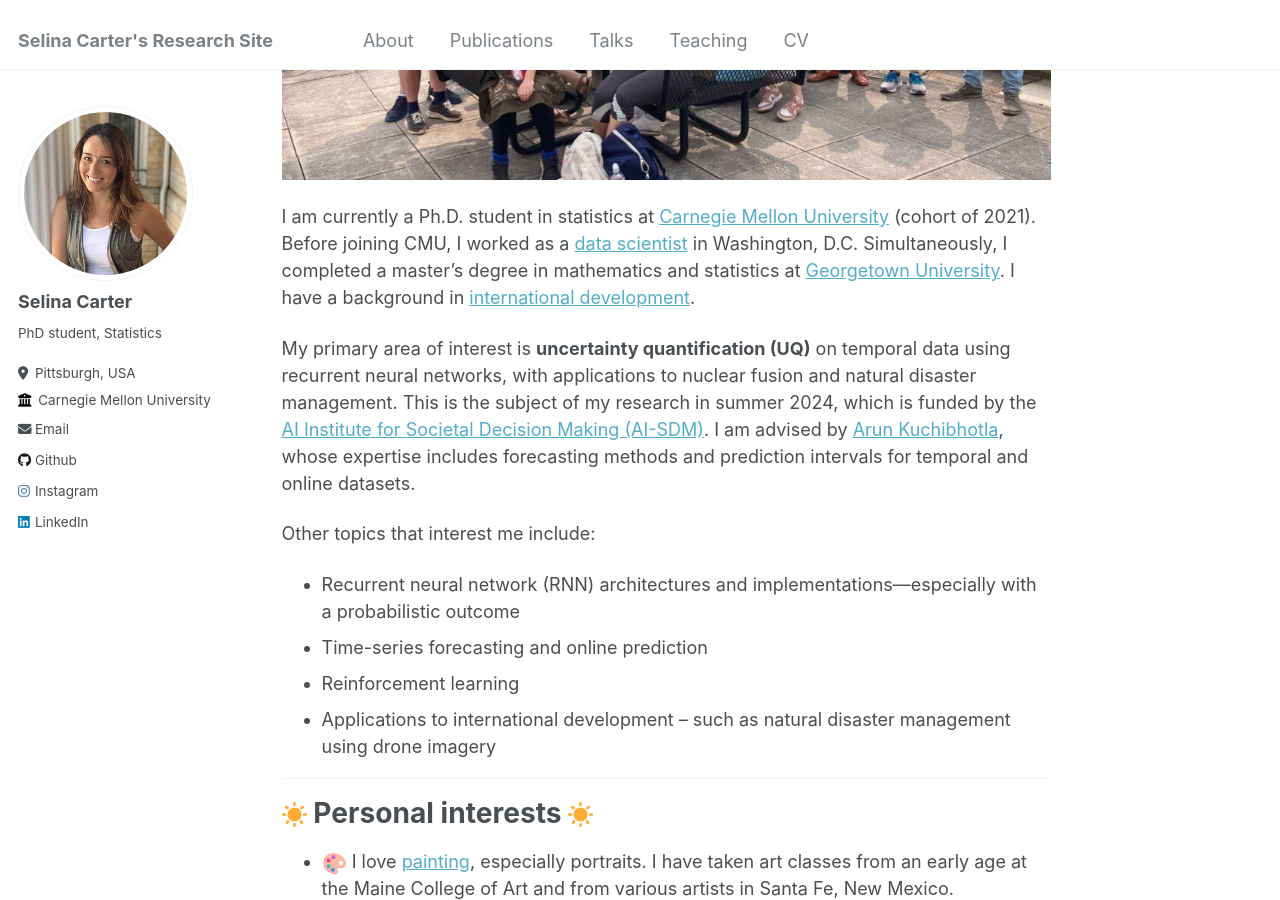
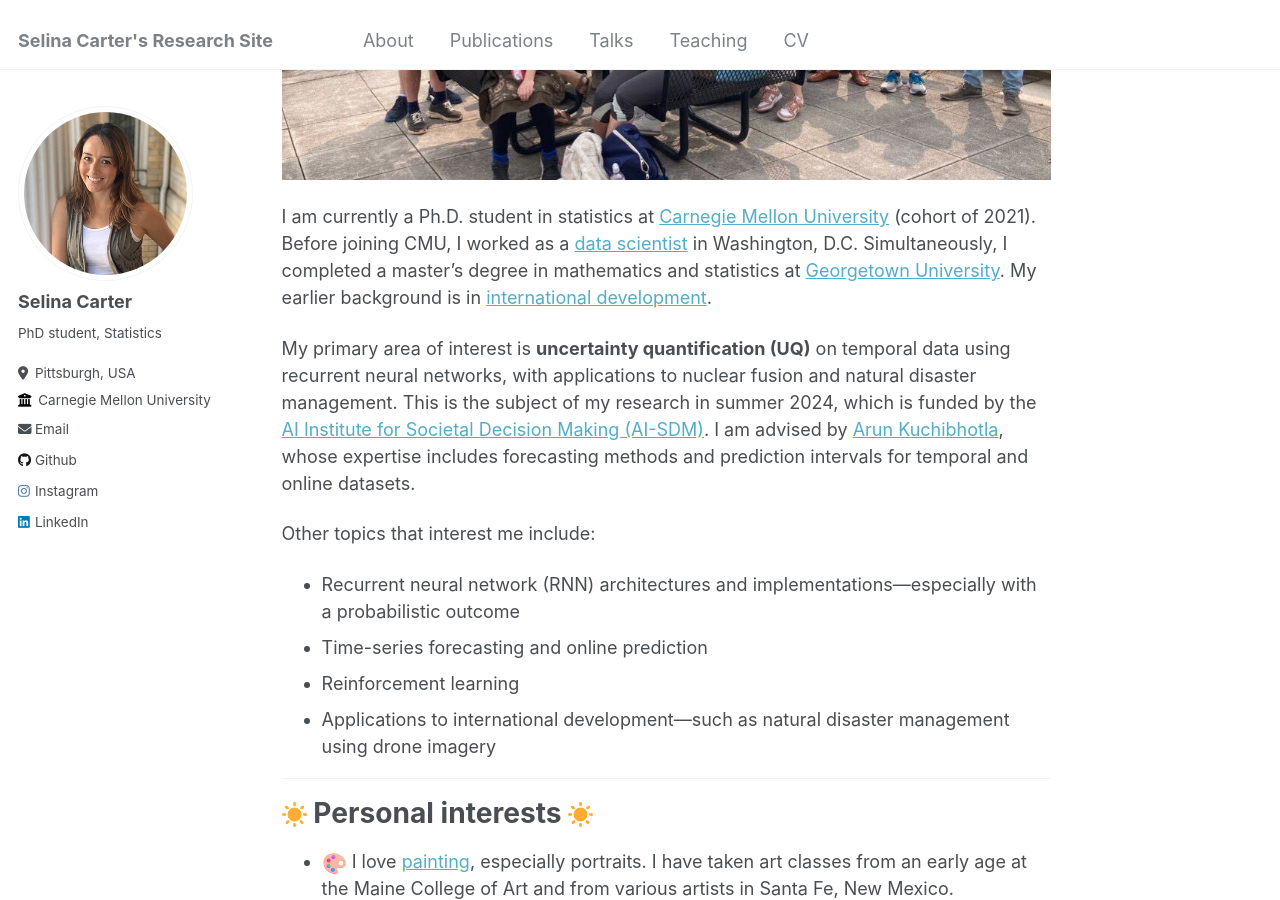
Before and after one commit to selinacarter/selinacarter.github.io, a Jekyll site: the page built from _pages/about.md, in a window 1280 px wide and 900 px high, scrolled down 461 px. Built offline with Jekyll 4.4.1, drawn with Linux system fonts in a browser that asks for light colours.

Commit message:
Update about.md

```diff
--- a/_pages/about.md
+++ b/_pages/about.md
@@ -12,7 +12,7 @@ redirect_from:
 
 ![CMU colleagues](/images/CMU_patio1.jpg)
 
-I am currently a Ph.D. student in statistics at [Carnegie Mellon University](https://www.cmu.edu/dietrich/statistics-datascience/index.html) (cohort of 2021). Before joining CMU, I worked as a [data scientist](/cv/) in Washington, D.C. Simultaneously, I completed a master’s degree in mathematics and statistics at [Georgetown University](https://mathstat.georgetown.edu/graduate/). I have a background in [international development](/cv/).
+I am currently a Ph.D. student in statistics at [Carnegie Mellon University](https://www.cmu.edu/dietrich/statistics-datascience/index.html) (cohort of 2021). Before joining CMU, I worked as a [data scientist](/cv/) in Washington, D.C. Simultaneously, I completed a master’s degree in mathematics and statistics at [Georgetown University](https://mathstat.georgetown.edu/graduate/). My earlier background is in [international development](/cv/).
 
 
 My primary area of interest is **uncertainty quantification (UQ)** on temporal data using recurrent neural networks, with applications to nuclear fusion and natural disaster management. This is the subject of my research in summer 2024, which is funded by the [AI Institute for Societal Decision Making (AI-SDM)](https://www.cmu.edu/ai-sdm/index.html). I am advised by [Arun Kuchibhotla](https://arun-kuchibhotla.github.io/), whose expertise includes forecasting methods and prediction intervals for temporal and online datasets.
@@ -22,7 +22,7 @@ Other topics that interest me include:
 * Recurrent neural network (RNN) architectures and implementations---especially with a probabilistic outcome
 * Time-series forecasting and online prediction
 * Reinforcement learning
-* Applications to international development -- such as natural disaster management using drone imagery
+* Applications to international development---such as natural disaster management using drone imagery
 
 
 ---
```
